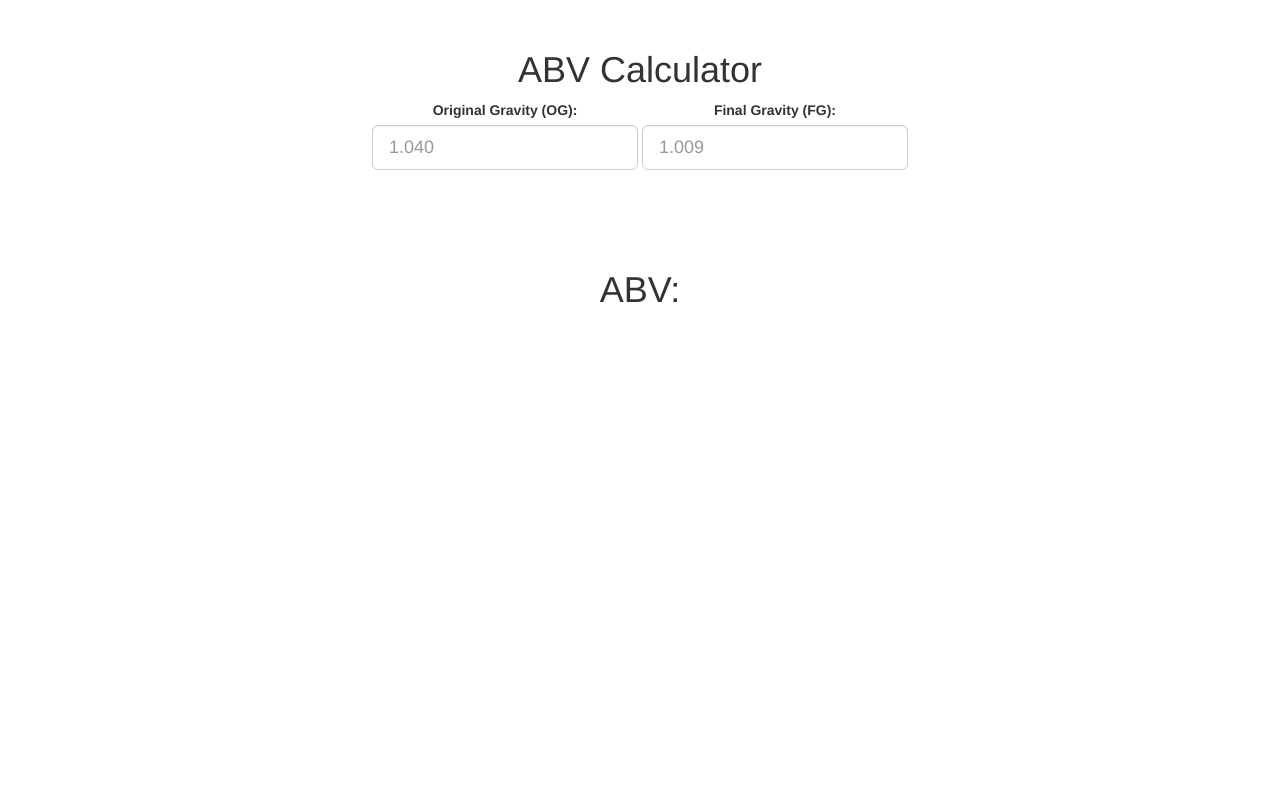
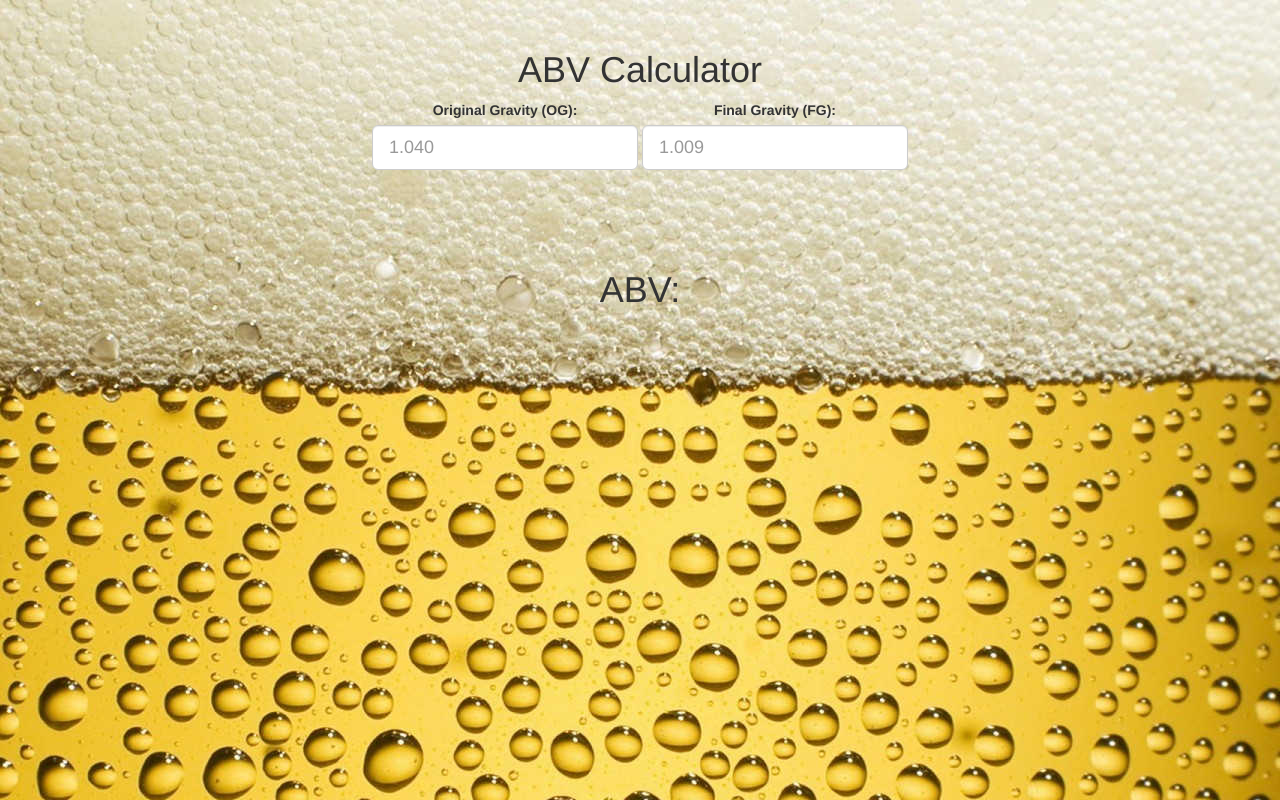
Before and after one commit to crea1/beer-x-calc, a plain HTML site: page index.html in a window 1280 px wide. Drawn offline with Linux system fonts and the light colour scheme.

Commit message:
Add background to maximize that beer brewing feeling.

```diff
--- a/css/style.css
+++ b/css/style.css
@@ -6,9 +6,23 @@
 body {
     padding-top: 30px;
     padding-bottom: 30px;
+    /*background: url("../img/bg1920x1200.jpg") no-repeat center center fixed;*/
+    -webkit-background-size: cover;
+    -moz-background-size: cover;
+    -o-background-size: cover;
+    background-size: cover;
+}
+
+@media(max-width:767px){
+    body {
+        background: url("../img/bg-small.jpg") no-repeat center center fixed;
+    }
 }
 /* Customize container */
 @media (min-width: 768px) {
+    body {
+        background: url("../img/bg1920x1200.jpg") no-repeat center center fixed;
+    }
     .container {
         max-width: 630px;
     }
```
Also changed, not shown: img/bg-small.jpg (added), img/bg1920x1200.jpg (added).
